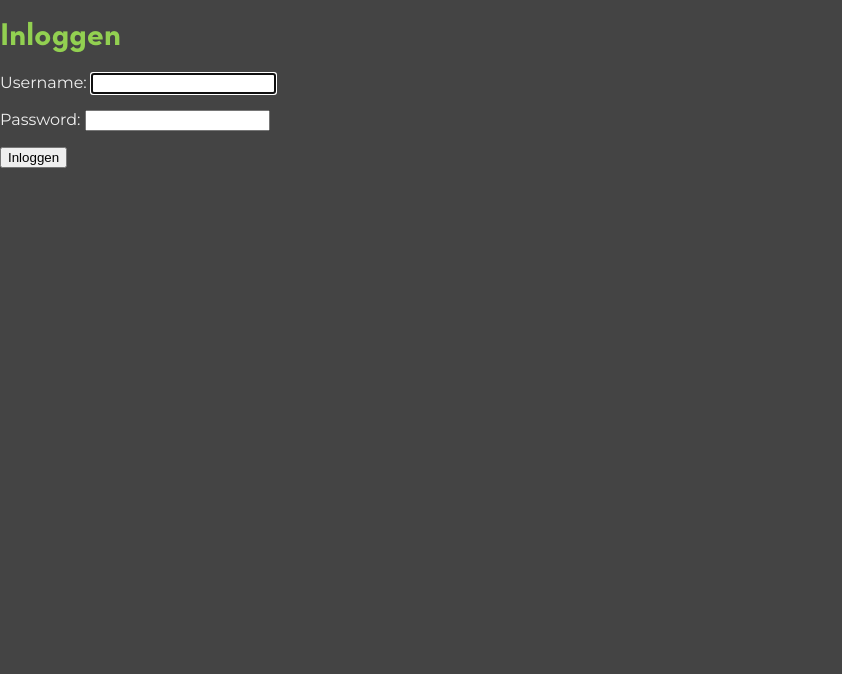
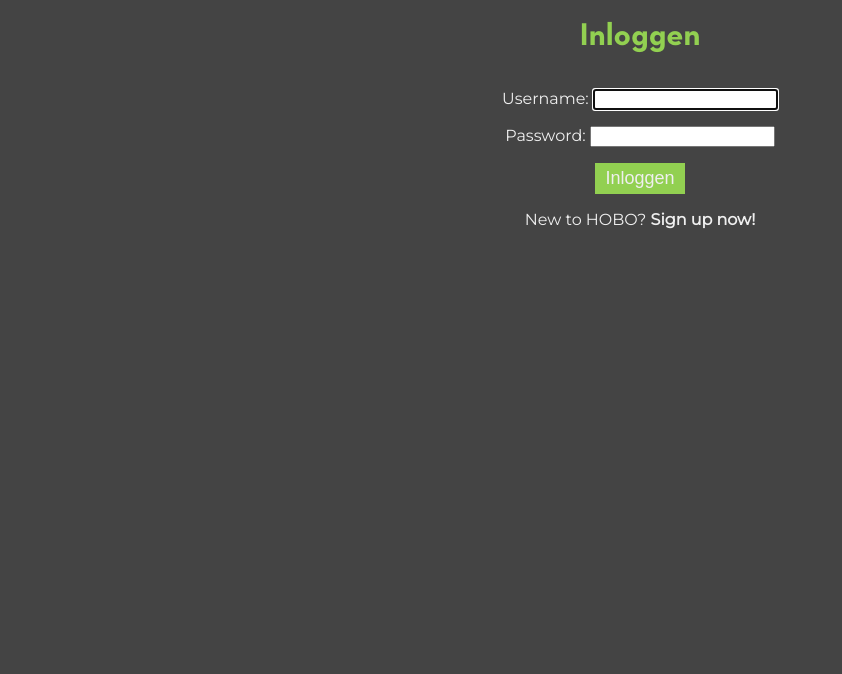
Before and after one commit to PRdWit/Ala-Project-2, a Django app: page /inloggen/ in a window 1280 px wide. Shown: the part 71-745 px from the top of the page, without its empty margins (0-842 px from the left). Run offline with Django 5.2, Linux system fonts and the light colour scheme; style sheets or scripts are compiled from the project's sources; some libraries are stand-ins or nearby versions.

Commit message:
started styling

```diff
--- /dev/null
+++ b/HOBO/HoboBrain/static/SCSS/loginforms.scss
@@ -0,0 +1,40 @@
+@import url('https://fonts.googleapis.com/css2?family=Montserrat:ital@0;1&display=swap');
+@font-face {font-family: NeutraText; src: url(../fonts/NeutraText-BoldAlt.otf)}
+
+$lime: #92d051;
+$blue: #5b9bd5;
+$dark: #444444;
+$white: #efefef;
+
+$parafont: "Montserrat", sans-serif;
+$titlefont: NeutraText;
+
+main {
+    display: flex;
+    flex-direction: column;
+    text-align: center;
+
+    form {
+        button {
+            background-color: $lime;
+            color: $white;
+            border: none;
+            font-size: 18px;
+            padding: 5px 10px;
+
+            &:hover {
+                background-color: #82b64b;
+                cursor: pointer;
+            }
+        }
+    }
+
+    p {
+        a {
+            text-decoration: none;
+            color: $white;
+            font-family: $parafont;
+            font-weight: bold;
+        }
+    }
+}
--- a/HOBO/HoboBrain/templates/inloggen.html
+++ b/HOBO/HoboBrain/templates/inloggen.html
@@ -1,4 +1,13 @@
 {% extends "base.html" %} {% block title %}Inloggen ~ HoBo {% endblock %}
+
+{% block scss %}
+    {% load static %}
+    {% load compress %}
+    {% compress css %}
+            <link rel="stylesheet" href="{%static 'SCSS/loginforms.scss' %}" type="text/x-scss">
+    {% endcompress %}
+{% endblock %}
+
 {% block content %}
     <h1>Inloggen</h1>
     <form method="post">
@@ -6,4 +15,5 @@
         {{ form.as_p }}
         <button type="submit">Inloggen</button>
     </form>
+    <p>New to HOBO? <a href="{% url 'registreren' %}">Sign up now!</a></p>
 {% endblock %}
--- a/HOBO/HoboBrain/templates/registreren.html
+++ b/HOBO/HoboBrain/templates/registreren.html
@@ -7,7 +7,7 @@
         <input type="text" id="voornaam" name="voornaam" required><br><br>
 
         <label for="">Tussenvoegsel:</label><br>
-        <input type="text" id="tussenvoegsel" name="tussenvoegsel" required><br><br>
+        <input type="text" id="tussenvoegsel" name="tussenvoegsel"><br><br>
 
         <label for="">Achternaam:</label><br>
         <input type="text" id="achternaam" name="achternaam" required><br><br>
@@ -21,7 +21,7 @@
         <label for="password">Password:</label><br>
         <input type="password" id="password" name="password" required><br><br>
 
-        <button type="submit">Login</button>
+        <button type="submit">Register</button>
     </form>
 
 {% endblock %}
```
